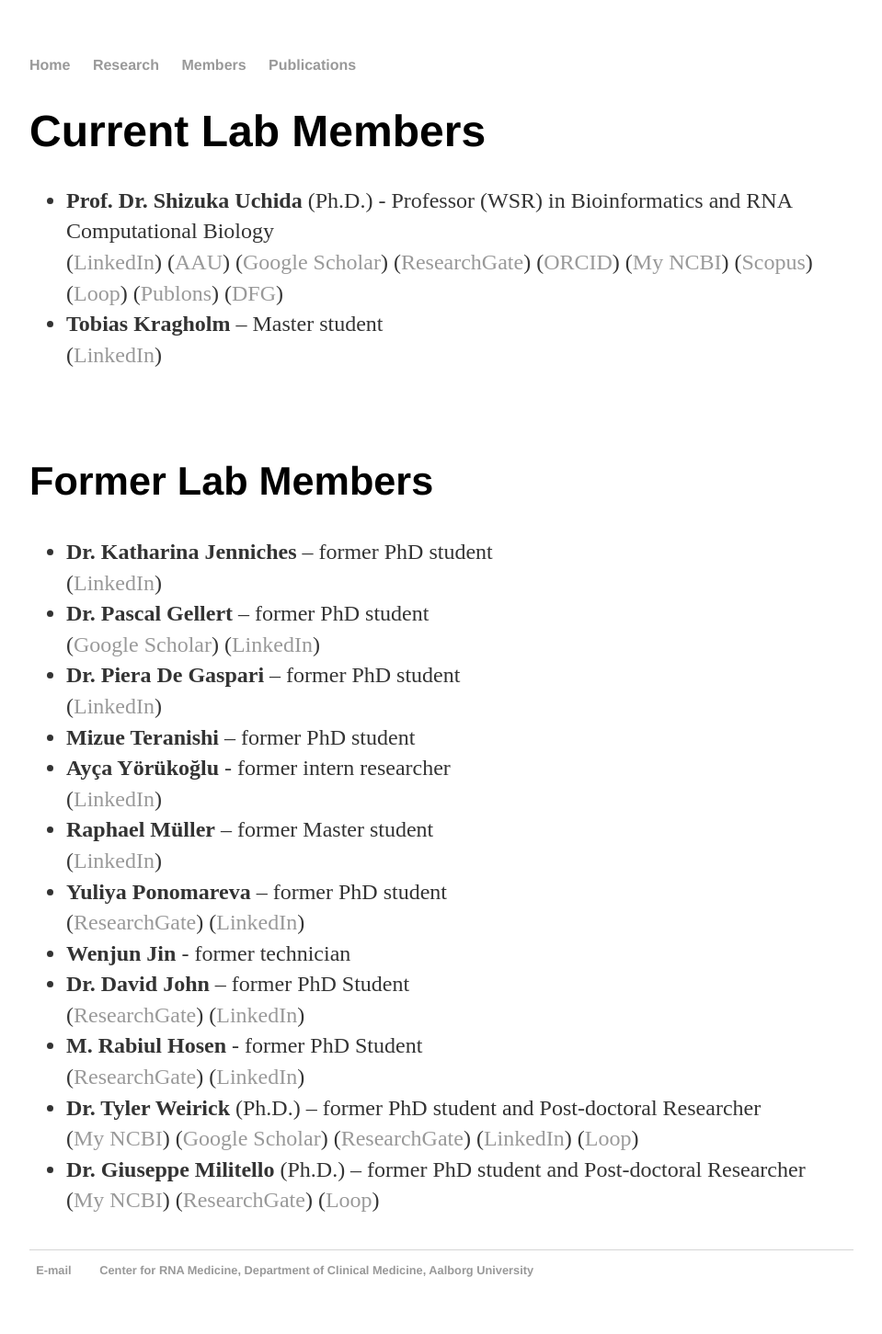
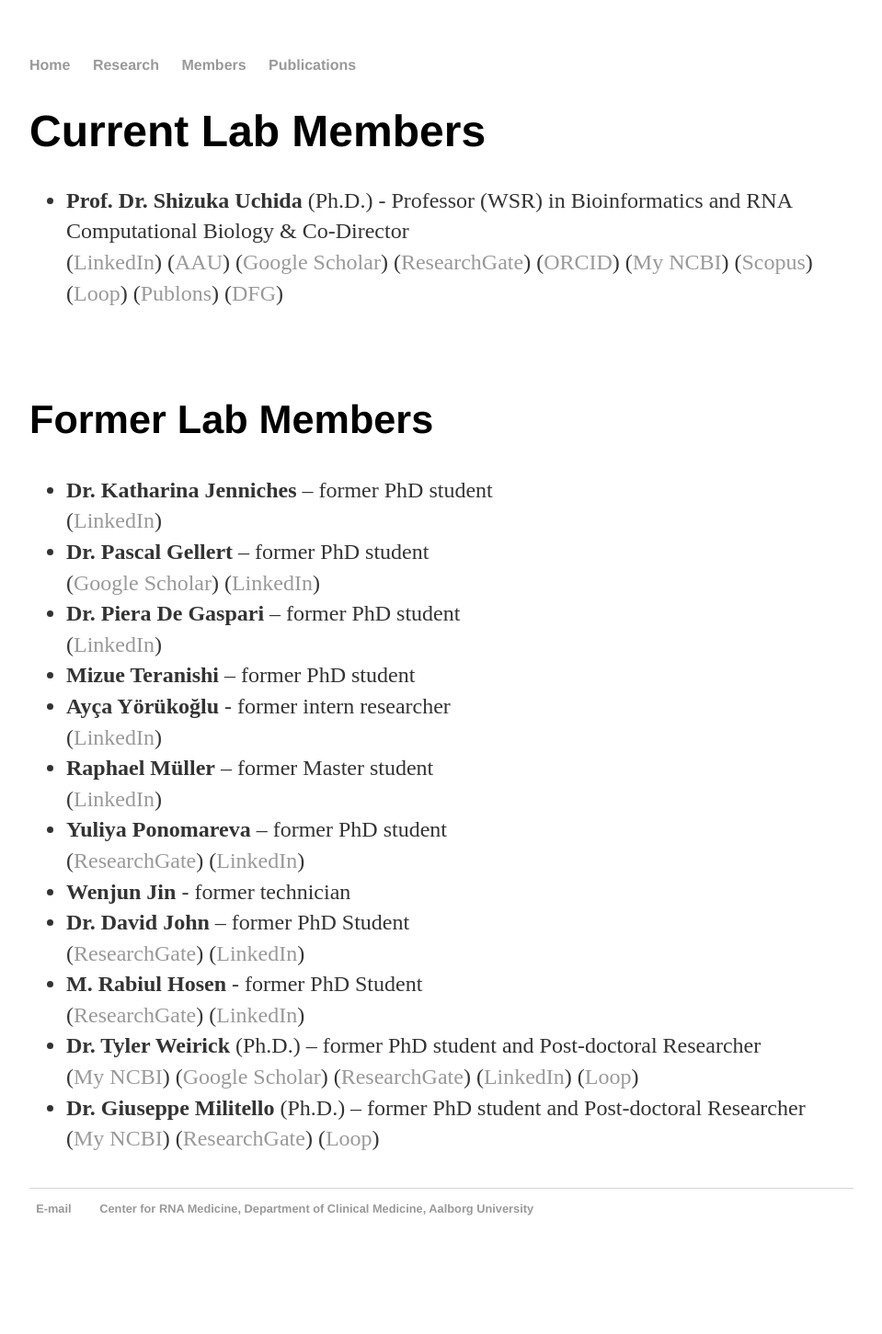
Before and after one commit to heartlncrna/heartlncrna.github.io, a Jekyll site: the page members/member_list.html, which Jekyll copies as it is, in a window 1280 px wide. Shown: the whole page at 92% size, without its empty margins (160-1119 px from the left). Built offline with Jekyll 4.4.1, drawn with Linux system fonts in a browser that asks for light colours; after the commit the page ends 1384 px from its top, so only the background shows below that.

Commit message:
Update member_list.html

```diff
--- a/members/member_list.html
+++ b/members/member_list.html
@@ -26,7 +26,7 @@
 
 			<p class="Normal">
 			<ul>
-				<li><b>Prof. Dr. Shizuka Uchida</b> (Ph.D.) - Professor (WSR) in Bioinformatics and RNA Computational Biology</li>
+				<li><b>Prof. Dr. Shizuka Uchida</b> (Ph.D.) - Professor (WSR) in Bioinformatics and RNA Computational Biology & Co-Director</li>
 					(<a href="https://de.linkedin.com/in/shizuka-uchida-7399055"><span class="ptHyperlink">LinkedIn</span></a>)
 					(<a href="https://vbn.aau.dk/en/persons/149419"><span class="ptHyperlink">AAU</span></a>)
 					(<a href="https://scholar.google.com/citations?user=N-KHfvUAAAAJ&hl=en"><span class="ptHyperlink">Google Scholar</span></a>)
@@ -38,9 +38,7 @@
 					(<a href="https://publons.com/researcher/291150/shizuka-uchida/"><span class="ptHyperlink">Publons</span></a>)
 					(<a href="http://gepris.dfg.de/gepris/person/235081965"><span class="ptHyperlink">DFG</span></a>)
 			<br>
-				<li><b>Tobias Kragholm</b> – Master student</li>
-					(<a href="https://www.linkedin.com/in/tobias-kragholm/"><span class="ptHyperlink">LinkedIn</span></a>)
-			<br>
+
 
 
 			</ul>
```
